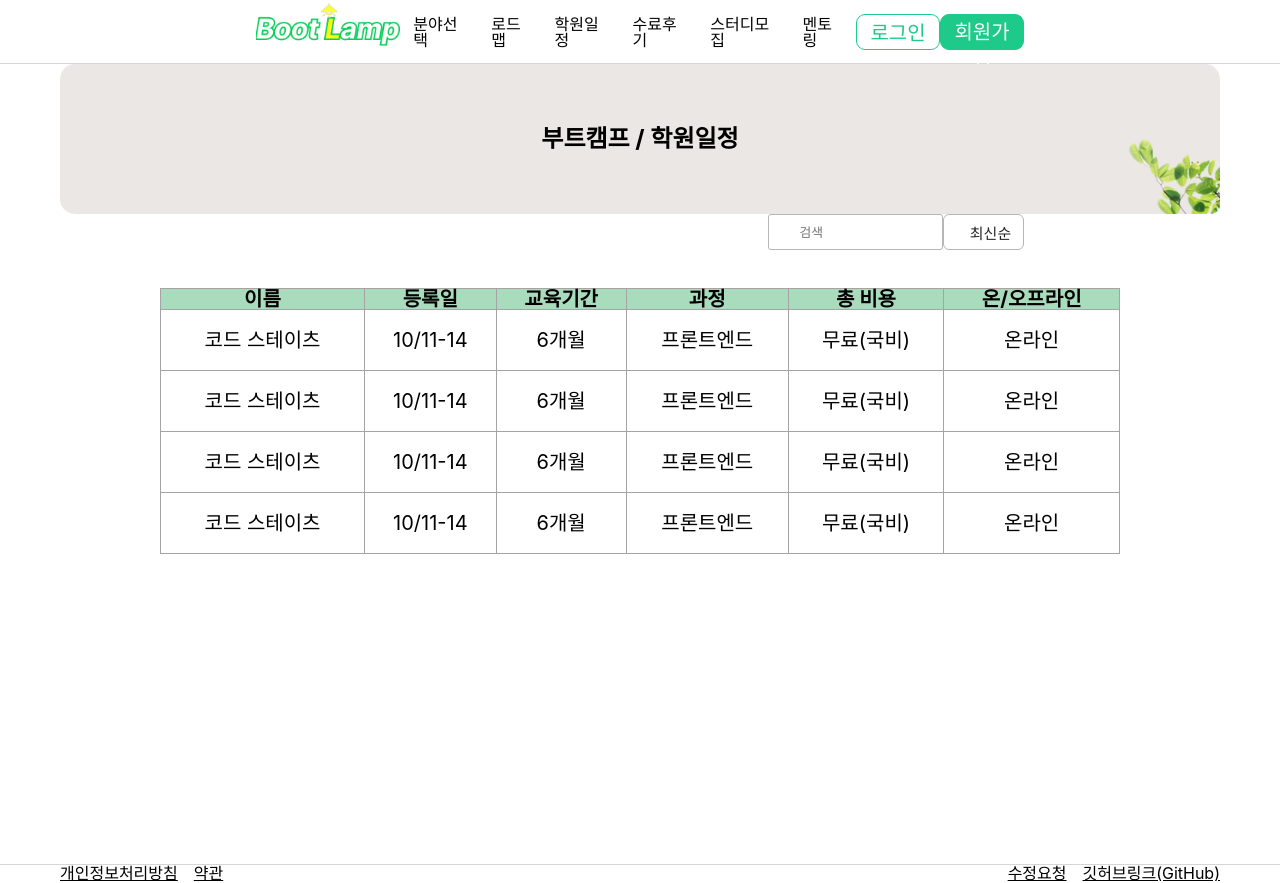
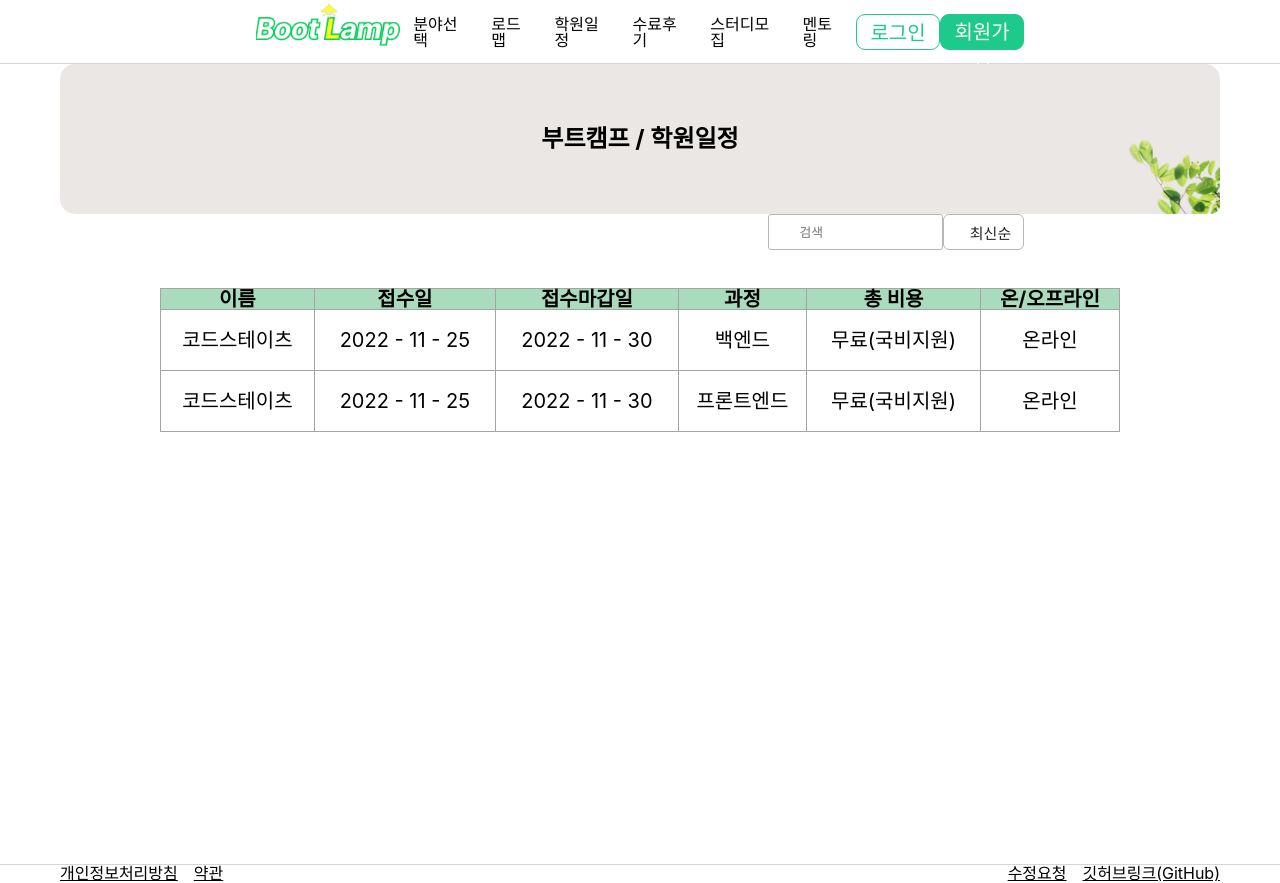
Before and after one commit to codestates-seb/seb40_main_027, a React (Create React App) app in the folder client/: page /bootcamp in a window 1280 px wide. Built offline with nearby package versions, Linux system fonts and the light colour scheme; some icons are missing.

Commit message:
refactor: api명세서에 따라 타입 지정 중

```diff
--- a/client/src/components/Table/Table.tsx
+++ b/client/src/components/Table/Table.tsx
@@ -1,57 +1,46 @@
 import * as S from './Table.style';
 import { createColumnHelper, flexRender, getCoreRowModel, useReactTable } from '@tanstack/react-table';
 
+// 여기서 api 호출(customHook으로 호출)
+
 const data = [
   {
-    name: '코드 스테이츠',
-    date: '10/11-14',
-    duration: '6개월',
-    filed: '프론트엔드',
-    cost: '무료(국비)',
+    bootcampId: 2,
+    title: '코드스테이츠',
+    beginRegisterDate: '2022 - 11 - 25',
+    finalRegisterDate: '2022 - 11 - 30',
+    process: '백엔드',
+    totalCost: '무료(국비지원)',
     onOff: '온라인',
   },
   {
-    name: '코드 스테이츠',
-    date: '10/11-14',
-    duration: '6개월',
-    filed: '프론트엔드',
-    cost: '무료(국비)',
-    onOff: '온라인',
-  },
-  {
-    name: '코드 스테이츠',
-    date: '10/11-14',
-    duration: '6개월',
-    filed: '프론트엔드',
-    cost: '무료(국비)',
-    onOff: '온라인',
-  },
-  {
-    name: '코드 스테이츠',
-    date: '10/11-14',
-    duration: '6개월',
-    filed: '프론트엔드',
-    cost: '무료(국비)',
+    bootcampId: 1,
+    title: '코드스테이츠',
+    beginRegisterDate: '2022 - 11 - 25',
+    finalRegisterDate: '2022 - 11 - 30',
+    process: '프론트엔드',
+    totalCost: '무료(국비지원)',
     onOff: '온라인',
   },
 ];
 
 interface BootData {
-  name: string;
-  date: string;
-  duration: string;
-  filed: string;
-  cost: string;
+  bootcampId: number;
+  title: string;
+  beginRegisterDate: string;
+  finalRegisterDate: string;
+  process: string;
+  totalCost: string;
   onOff: string;
 }
 export const Table = () => {
   const columnHelper = createColumnHelper<BootData>();
   const columns = [
-    columnHelper.accessor('name', { header: '이름', maxSize: 10 }),
-    columnHelper.accessor('date', { header: '등록일', maxSize: 10 }),
-    columnHelper.accessor('duration', { header: '교육기간', maxSize: 50 }),
-    columnHelper.accessor('filed', { header: '과정', maxSize: 50 }),
-    columnHelper.accessor('cost', { header: '총 비용', maxSize: 50 }),
+    columnHelper.accessor('title', { header: '이름', maxSize: 10 }),
+    columnHelper.accessor('beginRegisterDate', { header: '접수일', maxSize: 10 }),
+    columnHelper.accessor('finalRegisterDate', { header: '접수마갑일', maxSize: 50 }),
+    columnHelper.accessor('process', { header: '과정', maxSize: 50 }),
+    columnHelper.accessor('totalCost', { header: '총 비용', maxSize: 50 }),
     columnHelper.accessor('onOff', { header: '온/오프라인', maxSize: 50 }),
   ];
   const table = useReactTable({
@@ -85,28 +74,30 @@ export const Table = () => {
   );
 };
 
-export const MobileTable = () => {
-  return (
-    <>
-      {data.map((el, idx) => (
-        <S.MobileComp key={idx}>
-          <div>
-            <S.MobileLeft>
-              <div>{el.date}</div>
-              <div>{el.duration}</div>
-            </S.MobileLeft>
-            <S.MobileMiddle>
-              <div>{el.name}</div>
-              <div>
-                <span>{el.cost}</span> <span>{el.onOff}</span>
-              </div>
-            </S.MobileMiddle>
-            <S.MobileRight>
-              <div>{el.filed}</div>
-            </S.MobileRight>
-          </div>
-        </S.MobileComp>
-      ))}
-    </>
-  );
-};
+// export const MobileTable = () => {
+//   return (
+//     <>
+//       {data.map((el, idx) => (
+//         <S.MobileComp key={idx}>
+//           <div>
+//             <S.MobileLeft>
+//               <div>{el.date}</div>
+//               <div>{el.duration}</div>
+//             </S.MobileLeft>
+//             <S.MobileMiddle>
+//               <div>{el.name}</div>
+//               <div>
+//                 <span>{el.cost}</span> <span>{el.onOff}</span>
+//               </div>
+//             </S.MobileMiddle>
+//             <S.MobileRight>
+//               <div>{el.filed}</div>
+//             </S.MobileRight>
+//           </div>
+//         </S.MobileComp>
+//       ))}
+//       {/* 절반 rendering */}
+//       {}
+//     </>
+//   );
+// };
--- a/client/src/pages/BootCamp.tsx
+++ b/client/src/pages/BootCamp.tsx
@@ -2,7 +2,7 @@ import Banner from '../components/Banner';
 import { FilterButton } from '../components/Button';
 import SearchBar from '../components/SearchBar/SearchBar';
 import * as S from './BootCamp.style';
-import { MobileTable, Table } from '../components/Table/Table';
+import { Table } from '../components/Table/Table';
 
 const BootCamp = () => {
   return (
@@ -18,7 +18,7 @@ const BootCamp = () => {
       </S.MiddleSection>
       <section>
         <Table />
-        <MobileTable />
+        {/* <MobileTable /> */}
       </section>
     </S.PageWrap>
   );
```
